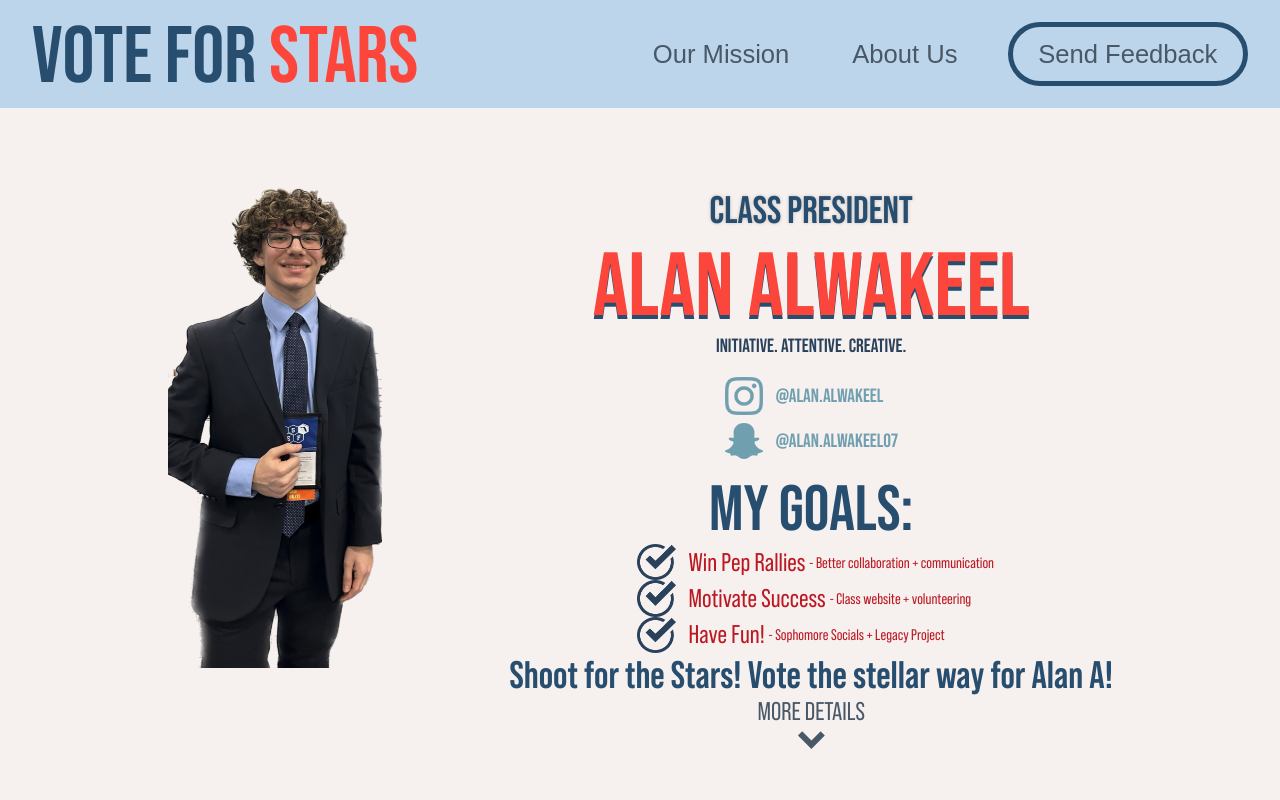
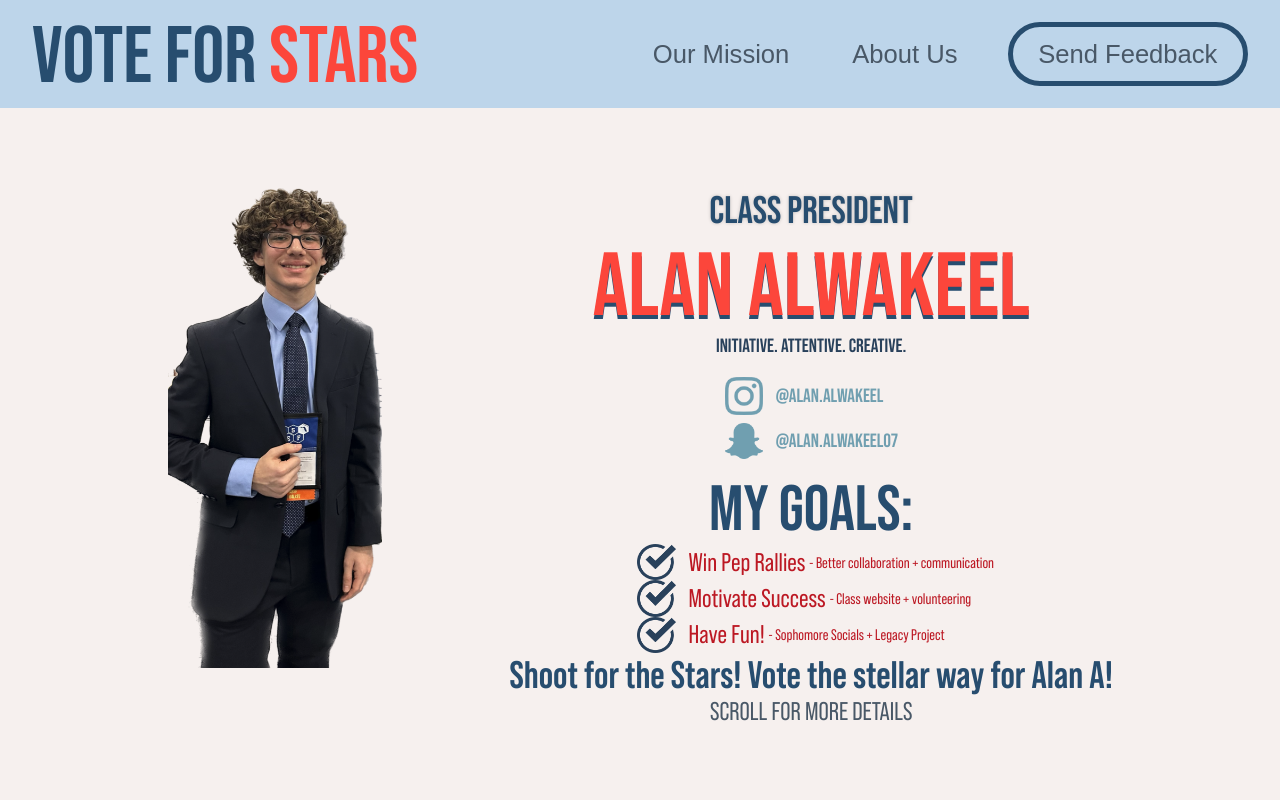
Before and after one commit to TSLARoadster/Campaign-Website, a SvelteKit app: page /alan in a window 1280 px wide. Shown: the top 800 px of the page. Built offline with nearby package versions, Linux system fonts and the light colour scheme.

Commit message:
Remove arrow on alan due to layer issues

```diff
--- a/src/routes/alan/+page.svelte
+++ b/src/routes/alan/+page.svelte
@@ -42,8 +42,7 @@
                 </li>
             </ul>
             <h3 class="slogan">Shoot for the Stars! Vote the stellar way for Alan A!</h3>
-            <span class="details">MORE DETAILS</span>
-            <div class="arrow"></div>
+            <span class="details">SCROLL FOR MORE DETAILS</span>
         </div>
     </div>
     <Carousel />
@@ -187,12 +186,4 @@
         font-size: 2vw;
         color: var(--gray-200);
     }
-
-    .arrow {
-        border: solid var(--gray-200);
-        border-width: 0 0.5vw 0.5vw 0;
-        display: inline-block;
-        padding: 0.5vw;
-        transform: rotate(45deg);
-    }
 </style>
```
